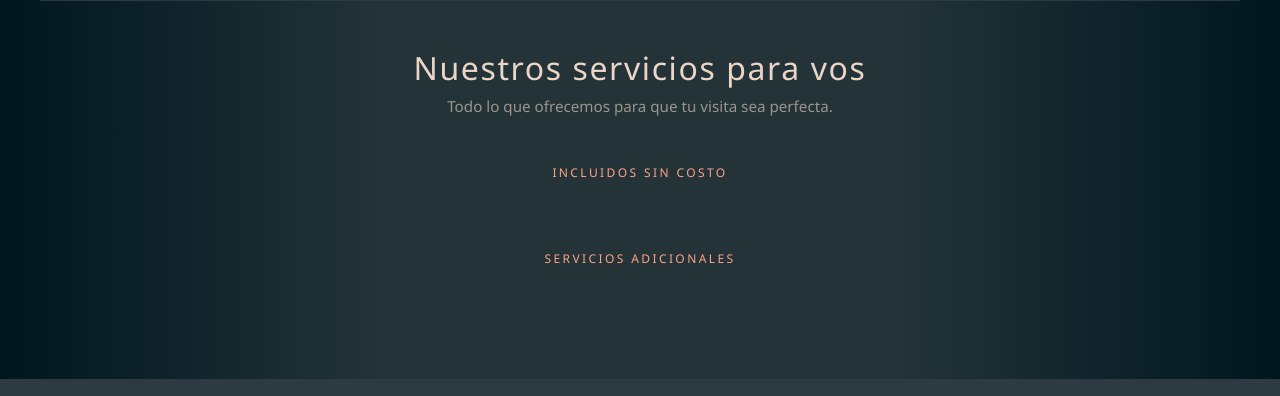
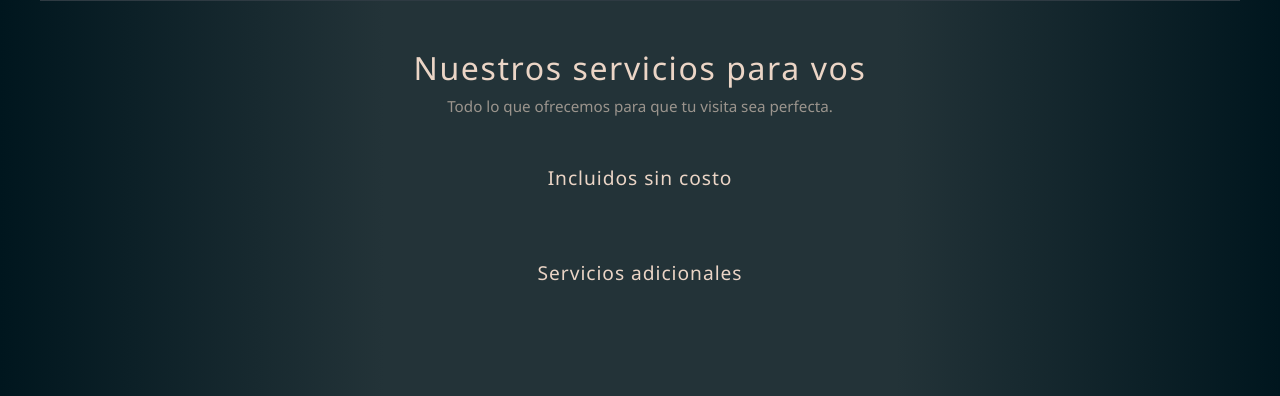
Before and after one commit to Sponton-Lucas/Proyecto-Final-IDS, a Flask app: page /conocenos in a window 1280 px wide. Shown: the part 885-1281 px from the top of the page. Run offline with Flask 3, Linux system fonts and the light colour scheme; data that the repository does not hold is empty.

Commit message:
Se mejoro la coherencia de los titulos h3 y las cajas que envolvian a los servicios incluidos sin costo

```diff
--- a/front-end/static/css/conocenos.css
+++ b/front-end/static/css/conocenos.css
@@ -11,10 +11,11 @@ main {
 }
 
 .seccion-servicios h3 {
-  color: var(--rosita);
-  font-size: 0.75rem;
-  letter-spacing: 0.2em;
-  text-transform: uppercase;
+  color: var(--naranja-claro);
+  font-size: 1.2rem;
+  font-weight: 300;
+  letter-spacing: 0.05em;
+  text-transform: none;
 }
 
 .servicios-subtitulo {
@@ -41,6 +42,7 @@ main {
   display: flex;
   align-items: flex-start;
   gap: 16px;
+  border-left: 3px solid var(--rosita);
 }
 
 .servicio-item strong {
```
